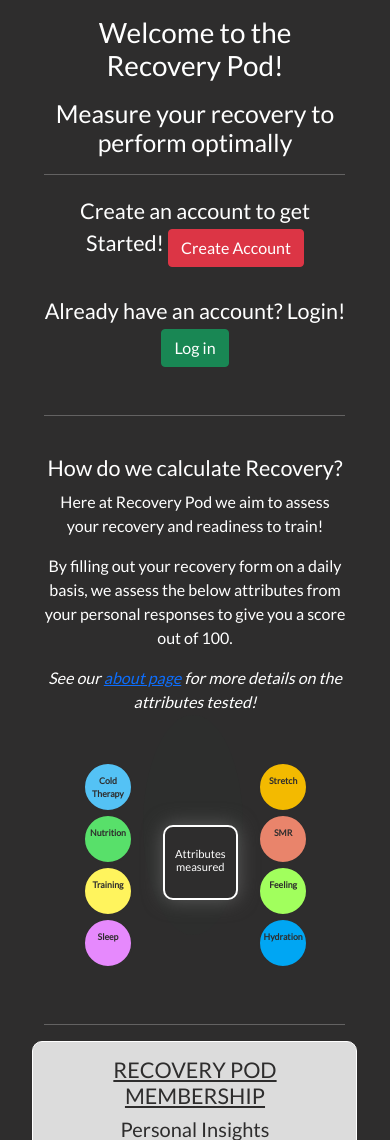
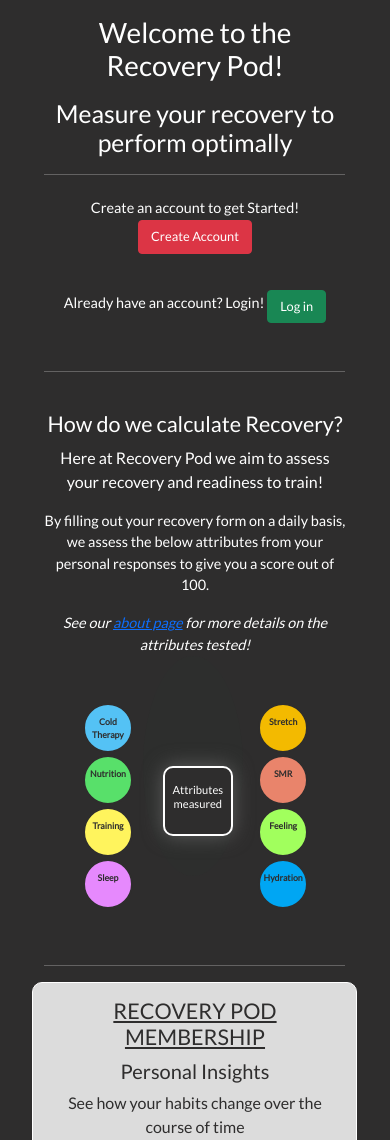
Before and after one commit to aryan008/recovery-pod, a Flask app: page / in a window 390 px wide. Shown: the part 48-1188 px from the top of the page. Run offline with Flask 2, Linux system fonts and the light colour scheme; data that the repository does not hold is empty; some libraries are stand-ins or nearby versions.

Commit message:
Style: Add media queries for 400px to style.css

```diff
--- a/static/css/style.css
+++ b/static/css/style.css
@@ -641,3 +641,33 @@ footer {
         margin-top: 50px;
     }
 }
+
+@media only screen and (max-width:400px) {
+    .home-page-create-account, .home-page-login {
+        font-size: .8rem;
+    }
+
+    .home-page-check-text {
+        font-size: .9rem;
+    }
+
+    #home-page-circle h4 {
+        font-size: .7rem;
+        padding: 15px 0;
+        height: 70px;
+        width: 70px;
+        margin-left: 10px;
+    }
+
+    .entry-option-headings {
+        font-size: 1.2rem;
+    }
+
+    #comment_text {
+        width: 250px;
+    }
+
+    .user-delete-button {
+        font-size: .5rem;
+    }
+}
```
